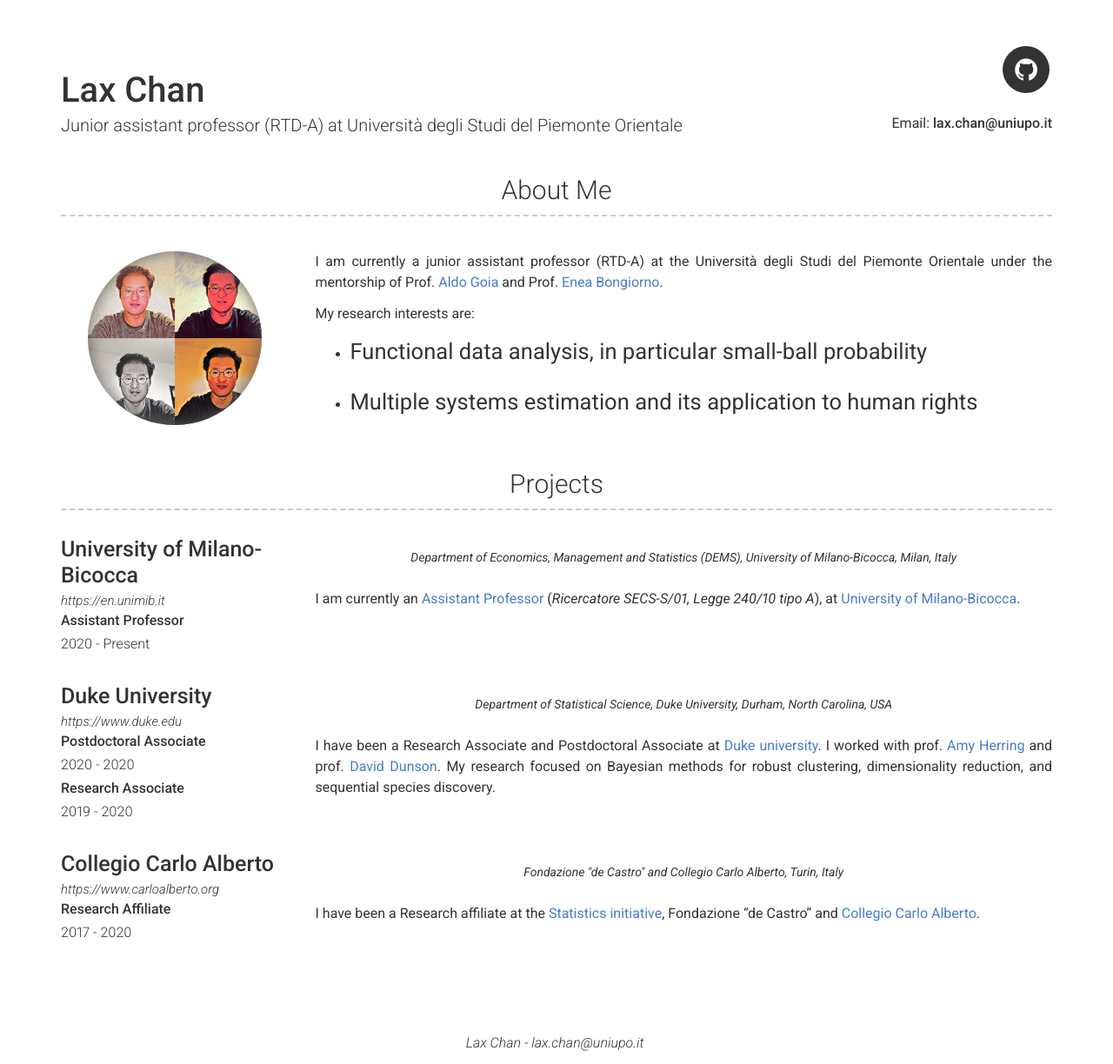
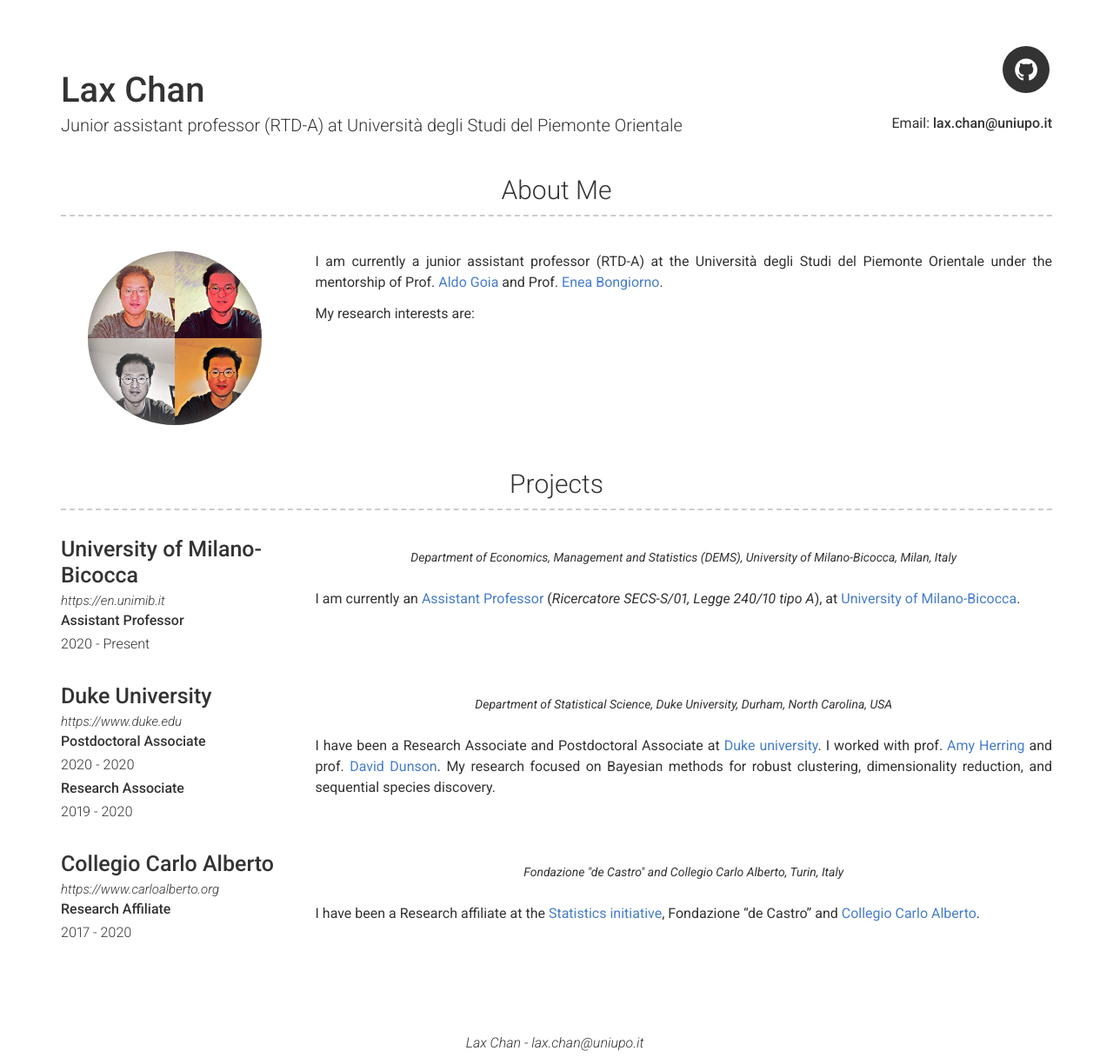
Before and after one commit to Laxchan/Laxchan.github.io, a Jekyll site: the page built from index.md, in a window 1280 px wide. Shown: the whole page at 87% size. Built offline with Jekyll 4.4.1, drawn with Linux system fonts in a browser that asks for light colours.

Commit message:
Update _config.yml

```diff
--- a/_config.yml
+++ b/_config.yml
@@ -26,10 +26,6 @@ about_content: | # this will include new lines to allow paragraphs
 
   My research interests are:
 
-  - Functional data analysis, in particular small-ball probability
-
-  - Multiple systems estimation and its application to human rights
-
 
 
 
```
